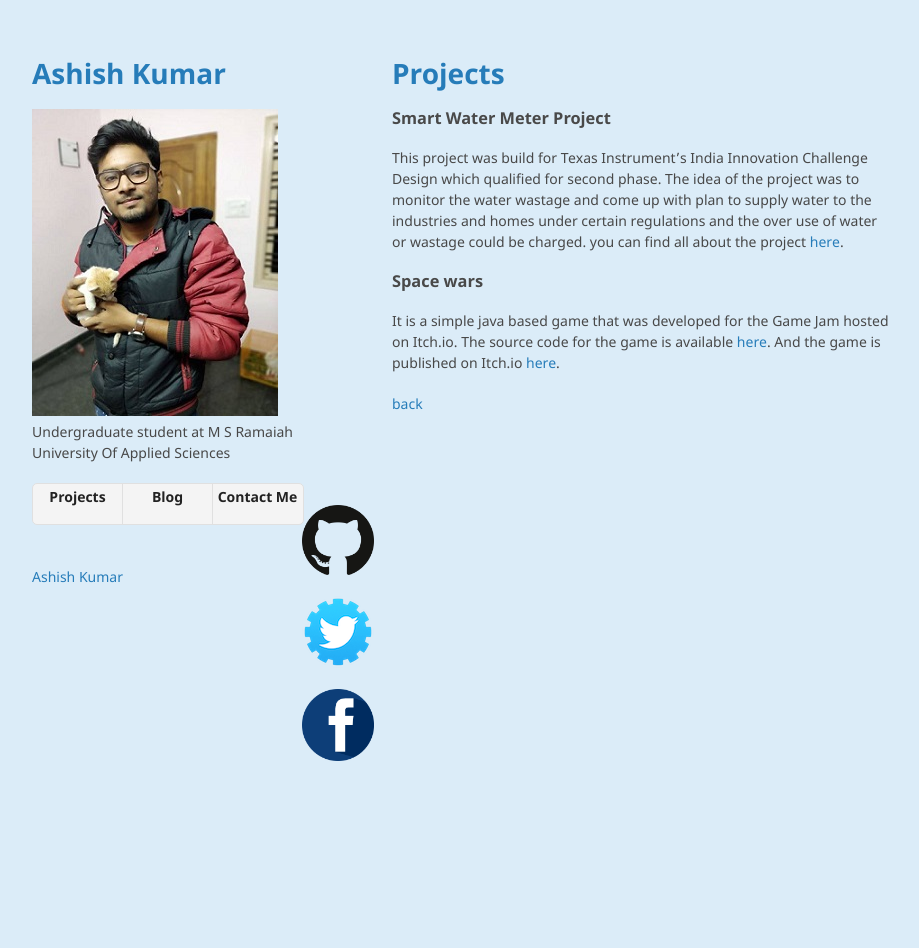
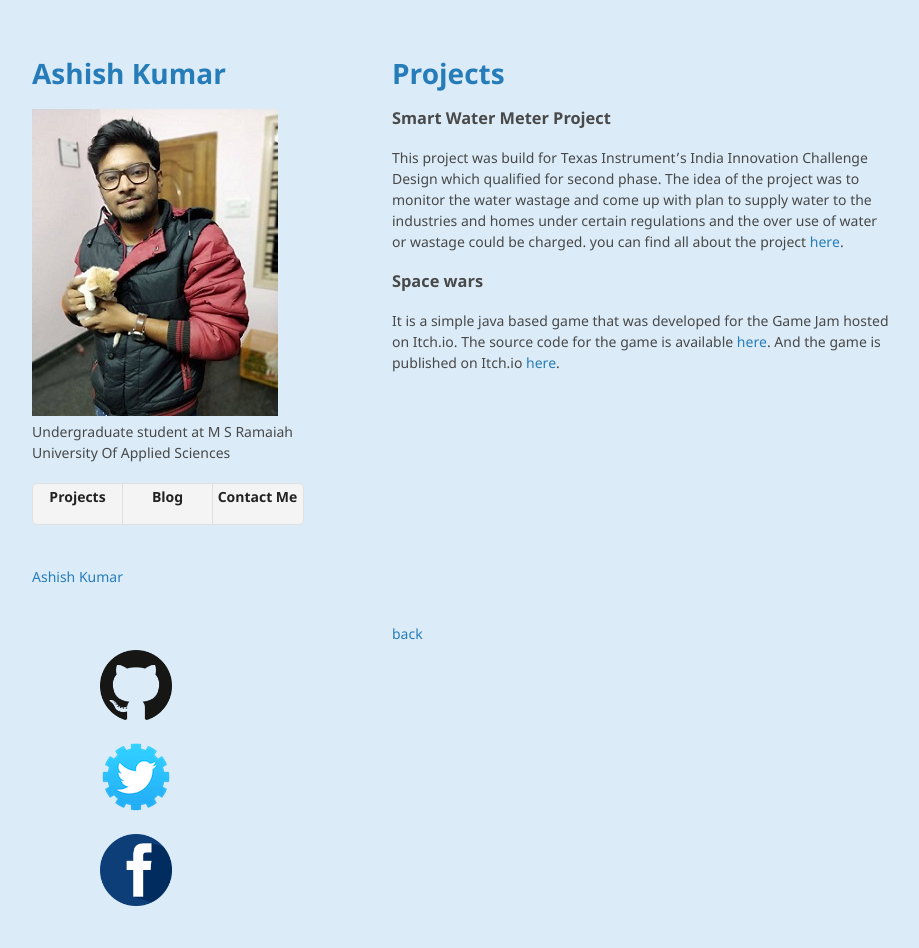
Before and after one commit to Ashishjaiswal181/Ashishjaiswal181.github.io, a Jekyll site: the page built from yet_another-page.md, in a window 1280 px wide. Shown: the whole page, without its empty margins (178-1097 px from the left). Built offline with Jekyll 4.4.1, drawn with Linux system fonts in a browser that asks for light colours; comment, search, counter and statistics services are not loaded; our own code applies the rules of GitHub Pages for plain Markdown files; before the commit the page ends 900 px from its top, so only the background shows below that.

Commit message:
minor update

```diff
--- a/_sass/jekyll-theme-minimal.scss
+++ b/_sass/jekyll-theme-minimal.scss
@@ -38,6 +38,7 @@
     display: block;
     margin-left: auto;
     margin-right: auto;
+    width: 50%;
 }
 
 /*.links:hover {
--- a/yet_another-page.md
+++ b/yet_another-page.md
@@ -14,17 +14,6 @@
 
 It is a simple java based game that was developed for the Game Jam hosted on Itch.io. The source code for the game is available [here](https://github.com/Ashishjaiswal181/Space_wars). And the game is published on Itch.io [here](https://ashish-kumar.itch.io/space-wars).
 
-
-
-
-
-
-
-
-
-
-
-
-
+<br><br><br><br><br><br><br><br><br><br>
 
 [back](./)
```
